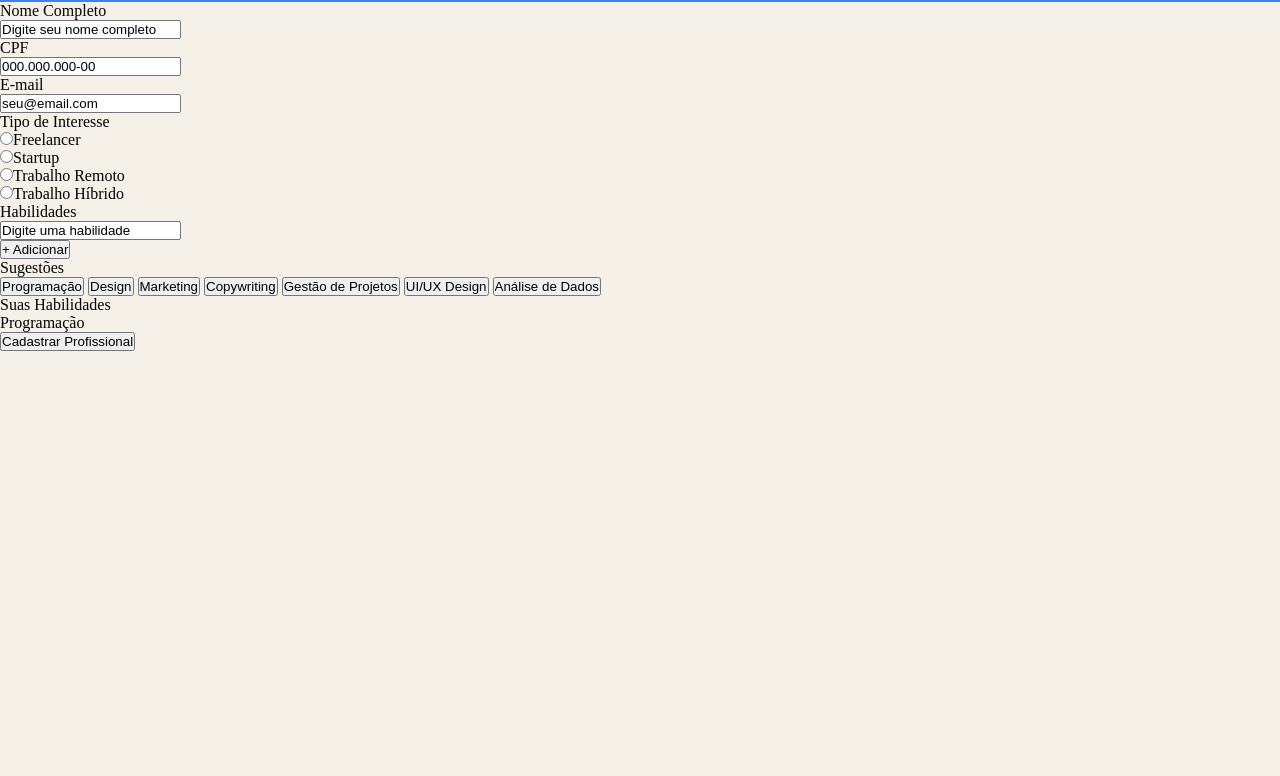
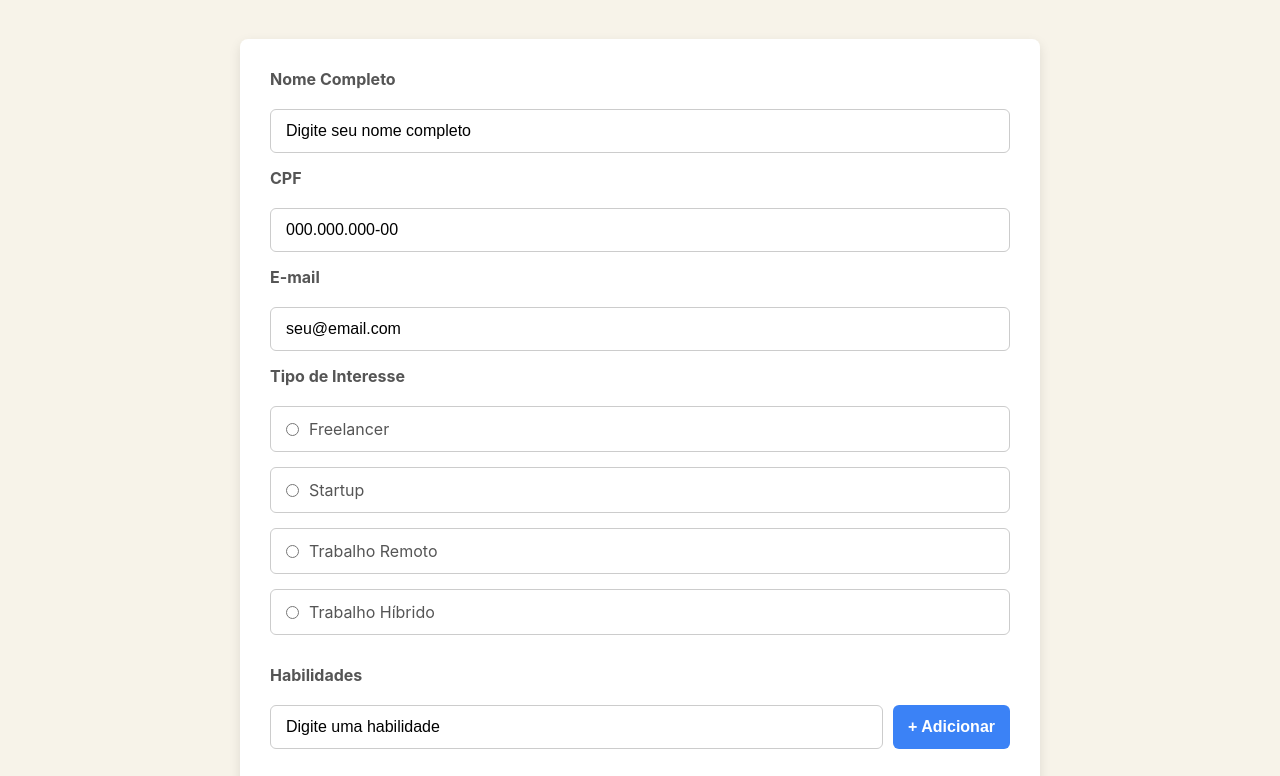
Before and after one commit to Lucca-Urso/Global-Solution-Web-Development-2025-1, a plain HTML site: page index.html in a window 1280 px wide. Shown: the part 139-915 px from the top of the page. Before the commit the page ends 800 px from the top, so only its background shows below. Drawn offline with Linux system fonts and the light colour scheme.

Commit message:
Styling and Adjustments

```diff
--- a/index.html
+++ b/index.html
@@ -14,28 +14,41 @@
             <h3>Rede para Freelancers do Futuro</h3>
         </div>
     </header>
+    <main>
         <form>
             <!--Personal Information Section-->
-        <label for="name">Nome Completo</label><br>
-        <input type="text" value="Digite seu nome completo"><br>
+            <label for="name">Nome Completo</label>
+            <input type="text" id="name" value="Digite seu nome completo">
 
-        <label for="cpf">CPF</label><br>
-        <input type="text" value="000.000.000-00"><br>
+            <label for="cpf">CPF</label>
+            <input type="text" id="cpf" value="000.000.000-00">
 
-        <label for="name">E-mail</label><br>
-        <input type="email" value="seu@email.com"><br>
+            <label for="email">E-mail</label>
+            <input type="email" id="email" value="seu@email.com">
 
             <!--Role Interest Section-->
-        <label for="interest">Tipo de Interesse</label><br>
-        <input type="radio">Freelancer<br>
-        <input type="radio">Startup<br>
-        <input type="radio">Trabalho Remoto<br>
-        <input type="radio">Trabalho Híbrido<br>
+            <label for="interest">Tipo de Interesse</label>
+            <div class="radio-group">
+                <label class="radio-label-box">
+                    <input type="radio" name="interest"> Freelancer
+                </label>
+                <label class="radio-label-box">
+                    <input type="radio" name="interest"> Startup
+                </label>
+                <label class="radio-label-box">
+                    <input type="radio" name="interest"> Trabalho Remoto
+                </label>
+                <label class="radio-label-box">
+                    <input type="radio" name="interest"> Trabalho Híbrido
+                </label>
+            </div>
 
             <!--Skills Section-->
-        <label for="skills">Habilidades</label><br>
-        <input type="text" value="Digite uma habilidade"><br>
-        <button>+ Adicionar</button>
+            <label for="skills">Habilidades</label>
+            <div class="skills-add-group">
+                <input type="text" id="skills" value="Digite uma habilidade">
+                <button type="button">+ Adicionar</button>
+            </div>
 
             <div class="suggestion_div">
                 <label for="suggestions">Sugestões</label>
@@ -47,18 +60,13 @@
                     <input class="suggestion" type="button" value="Gestão de Projetos">
                     <input class="suggestion" type="button" value="UI/UX Design">
                     <input class="suggestion" type="button" value="Análise de Dados">
-            </div>
-        </div>
-
-        <div class="user_skills">
-            <label for="skills">Suas Habilidades</label>
-            <div class="selected_skills">
-                <label class="skill">Programação</label>
+                    <input class="suggestion" type="button" value="Vendas">
                 </div>
             </div>
 
             <!--Register User Button-->
             <button class="register_button">Cadastrar Profissional</button>
         </form>
+    </main>
 </body>
 </html>
--- a/styles.css
+++ b/styles.css
@@ -4,8 +4,14 @@
     box-sizing: border-box;
 }
 
+html, body {
+height: 100%;
+}
+
 body {
-    background-color: #F5F1E8;
+    display: flex;
+    flex-direction: column;
+    font-family: -apple-system, BlinkMacSystemFont, "Segoe UI", Roboto, sans-serif;
 }
 
 header {
@@ -14,22 +20,165 @@ header {
     display: flex;
     flex-direction: row;
     align-items: center;
+    padding: 15px 2%;
 }
 
 #header_div {
-    margin: 1% 0 2% 2%;
+    margin-left: 15px;
 }
 
 h1 {
     font-size: 60px;
+    margin: 0;
 }
 
 h3 {
     font-size: 30px;
+    margin: 0;
 }
 
 .icon {
     filter: brightness(0) invert(1);
-    width: 6%;
-    margin: 1% 0 0 2%;
+    height: 60px;
+    width: auto;
 }
+
+main {
+    flex-grow: 1;
+    display: flex;
+    justify-content: center;
+    align-items: center;
+    padding: 40px 0;
+    background-color: #f7f3e9;
+}
+
+form {
+    padding: 30px;
+    display: flex;
+    flex-direction: column;
+    gap: 15px;
+    background: #ffffff;
+    border-radius: 8px;
+    max-width: 800px;
+    width: 90%;
+    box-shadow: 0 4px 12px rgba(0,0,0,0.1);
+}
+
+/* --- SEÇÃO: Estilos dos Campos e Labels --- */
+
+form label {
+    font-weight: bold;
+    color: #555;
+    margin-bottom: 5px; /* ADICIONADO: Espaçamento entre a label e o próximo item */
+}
+
+form input[type="text"],
+form input[type="email"] {
+    width: 100%;
+    padding: 12px 15px;
+    border: 1px solid #cccccc;
+    border-radius: 6px;
+    background-color: #ffffff;
+    font-size: 1rem;
+}
+
+/* --- SEÇÃO: Estilos dos Rádios ("Tipo de Interesse") --- */
+
+.radio-group {
+    display: flex;
+    flex-direction: column;
+    gap: 10px;
+    margin-bottom: 10px; /* ADICIONADO: Espaço abaixo do grupo de rádios */
+}
+
+.radio-label-box {
+    display: flex;
+    align-items: center;
+    padding: 12px 15px;
+    border: 1px solid #ccc;
+    border-radius: 6px;
+    background-color: #ffffff;
+    font-weight: normal;
+    cursor: pointer;
+}
+
+.radio-label-box input[type="radio"] {
+    margin-right: 10px;
+}
+
+/* --- SEÇÃO: Estilos da Seção "Habilidades" --- */
+
+.skills-add-group {
+    display: flex;
+    gap: 10px;
+    margin-bottom: 10px; /* ADICIONADO: Espaço abaixo do campo de habilidades */
+}
+
+.skills-add-group input[type="text"] {
+    flex-grow: 1;
+}
+
+/* --- SEÇÃO: Estilos dos Botões --- */
+
+form button,
+form input.suggestion {
+    border: none;
+    border-radius: 6px;
+    font-size: 1rem;
+    cursor: pointer;
+}
+
+/* Botão "+ Adicionar" (azul) */
+.skills-add-group button {
+    padding: 10px 15px; /* ALTERADO: Padding igual ao dos suggestions */
+    background-color: #3B82F6;
+    color: white;
+    font-weight: bold; /* ADICIONADO: Deixei bold para combinar com a imagem */
+    flex-shrink: 0;
+}
+
+/* --- SEÇÃO NOVA/ALTERADA: Estilos da Div de Sugestões --- */
+.suggestion_div {
+    background-color: #f8f8f8; /* ALTERADO: Fundo mais claro para a caixa inteira */
+    border: 1px solid #e0e0e0; /* ADICIONADO: Borda para a caixa */
+    border-radius: 8px; /* ADICIONADO: Cantos arredondados */
+    padding: 15px; /* ADICIONADO: Espaçamento interno */
+    display: flex; /* ADICIONADO: Para alinhar a label e os botões */
+    flex-direction: column; /* ADICIONADO: Itens um abaixo do outro */
+    gap: 10px; /* ADICIONADO: Espaço entre a label e os botões */
+    margin-top: 5px; /* ALTERADO: Um pouco mais de espaço acima, se necessário */
+}
+
+/* Estilo para a label "Sugestões:" dentro da caixa */
+.suggestion_div label {
+    font-weight: bold;
+    color: #555;
+    margin-bottom: 0; /* ALTERADO: Removido o margin-bottom pois o gap já resolve */
+}
+
+
+/* Botões de "Sugestões" (cinza) */
+#suggestion_buttons {
+    display: flex;
+    flex-wrap: wrap;
+    gap: 8px;
+}
+
+form input.suggestion {
+    padding: 8px 12px; /* ALTERADO: Padding menor */
+    background-color: #e0e0e0; /* ALTERADO: Fundo cinza claro */
+    color: #333;
+    font-weight: normal; /* ALTERADO: Fonte normal */
+    border: 1px solid #ccc; /* ADICIONADO: Borda sutil */
+}
+
+/* Botão "Cadastrar Profissional" (azul, grande) */
+form .register_button {
+    background-color: #3B82F6;
+    color: white;
+    width: 100%;
+    padding: 15px;
+    font-size: 1.1rem;
+    margin-top: 20px; /* ALTERADO: Mais espaço acima do botão final */
+    font-weight: bold; /* ADICIONADO: Ficou mais forte na imagem */
+}
```
Lines whose indentation alone changed are shown as unchanged.
